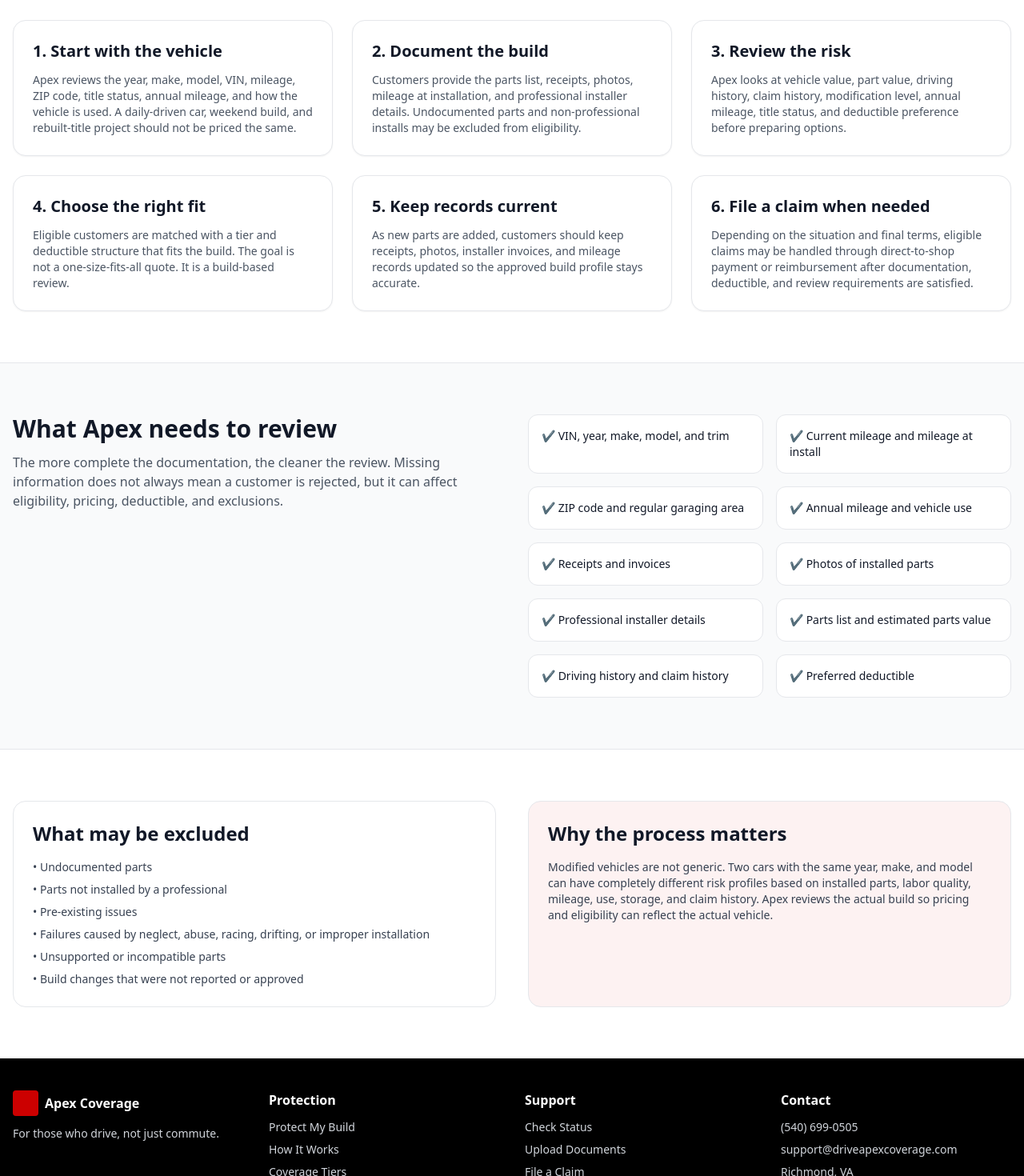
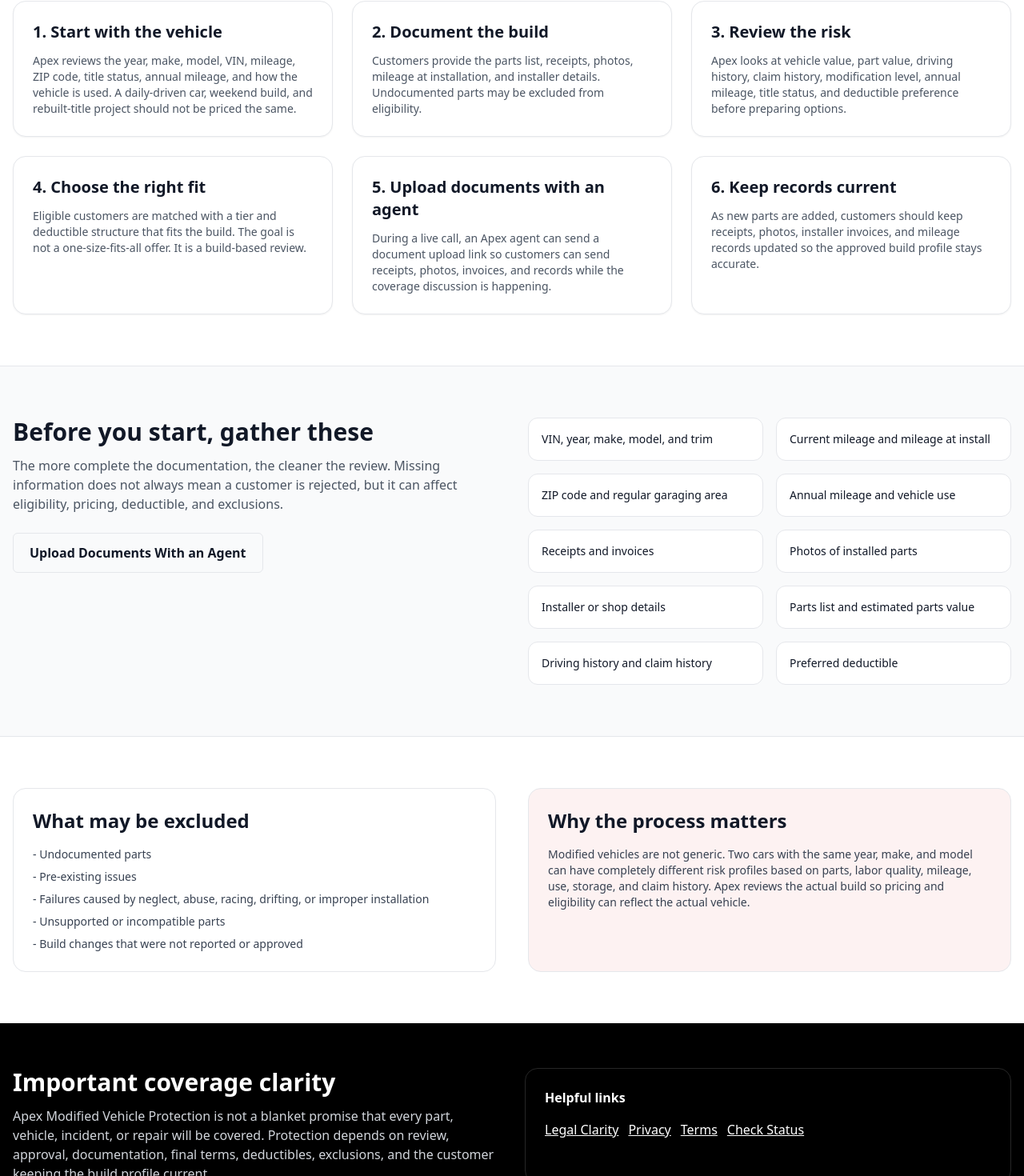
Before and after one commit to apexcoverage/Apex-Coverage-Site, a Next.js app: page /how-it-works in a window 1280 px wide. Shown: the part 555-2025 px from the top of the page at 80% size. Built offline with nearby package versions, Linux system fonts and the light colour scheme.

Commit message:
Update page.tsx

```diff
--- a/app/how-it-works/page.tsx
+++ b/app/how-it-works/page.tsx
@@ -1,8 +1,10 @@
+import Link from "next/link";
 import React from "react";
 
 export const metadata = {
   title: "How It Works | Apex Coverage",
-  description: "How Apex Modified Vehicle Protection reviews professionally modified street-driven vehicles.",
+  description:
+    "How Apex Modified Vehicle Protection reviews modified street-driven vehicles.",
 };
 
 const steps = [
@@ -12,7 +14,7 @@
   },
   {
     title: "2. Document the build",
-    body: "Customers provide the parts list, receipts, photos, mileage at installation, and professional installer details. Undocumented parts and non-professional installs may be excluded from eligibility.",
+    body: "Customers provide the parts list, receipts, photos, mileage at installation, and installer details. Undocumented parts may be excluded from eligibility.",
   },
   {
     title: "3. Review the risk",
@@ -20,16 +22,29 @@
   },
   {
     title: "4. Choose the right fit",
-    body: "Eligible customers are matched with a tier and deductible structure that fits the build. The goal is not a one-size-fits-all quote. It is a build-based review.",
+    body: "Eligible customers are matched with a tier and deductible structure that fits the build. The goal is not a one-size-fits-all offer. It is a build-based review.",
   },
   {
-    title: "5. Keep records current",
+    title: "5. Upload documents with an agent",
+    body: "During a live call, an Apex agent can send a document upload link so customers can send receipts, photos, invoices, and records while the coverage discussion is happening.",
+  },
+  {
+    title: "6. Keep records current",
     body: "As new parts are added, customers should keep receipts, photos, installer invoices, and mileage records updated so the approved build profile stays accurate.",
   },
-  {
-    title: "6. File a claim when needed",
-    body: "Depending on the situation and final terms, eligible claims may be handled through direct-to-shop payment or reimbursement after documentation, deductible, and review requirements are satisfied.",
-  },
+];
+
+const checklist = [
+  "VIN, year, make, model, and trim",
+  "Current mileage and mileage at install",
+  "ZIP code and regular garaging area",
+  "Annual mileage and vehicle use",
+  "Receipts and invoices",
+  "Photos of installed parts",
+  "Installer or shop details",
+  "Parts list and estimated parts value",
+  "Driving history and claim history",
+  "Preferred deductible",
 ];
 
 export default function HowItWorksPage() {
@@ -41,20 +56,30 @@
           style={{ backgroundImage: "linear-gradient(135deg, rgba(204,0,0,.10), transparent)" }}
         />
         <div className="relative max-w-7xl mx-auto px-4 py-16">
-          <span className="text-sm tracking-wide text-[#cc0000] font-semibold">HOW IT WORKS</span>
+          <span className="text-sm tracking-wide text-[#cc0000] font-semibold">
+            HOW IT WORKS
+          </span>
           <h1 className="mt-2 text-4xl md:text-5xl font-bold max-w-3xl">
             A cleaner process for reviewing modified street cars.
           </h1>
           <p className="mt-4 text-gray-600 max-w-3xl">
-            Apex Modified Vehicle Protection is built around documentation and risk review. A clean, professionally installed build should be treated differently than an undocumented or poorly installed one.
+            Apex Modified Vehicle Protection is built around documentation and
+            risk review. A clean, well-documented build should be treated
+            differently than an undocumented or poorly installed one.
           </p>
           <div className="mt-6 flex flex-wrap gap-3">
-            <a href="/build-review" className="inline-flex items-center gap-2 bg-[#cc0000] text-white px-5 py-3 rounded-md font-semibold hover:bg-red-700 transition">
-              Start Build Review
-            </a>
-            <a href="/tiers" className="inline-flex items-center gap-2 px-5 py-3 rounded-md border font-semibold hover:bg-gray-50 transition">
+            <Link
+              href="/build-review"
+              className="inline-flex items-center gap-2 bg-[#cc0000] text-white px-5 py-3 rounded-md font-semibold hover:bg-red-700 transition"
+            >
+              Protect My Build
+            </Link>
+            <Link
+              href="/tiers"
+              className="inline-flex items-center gap-2 px-5 py-3 rounded-md border font-semibold hover:bg-gray-50 transition"
+            >
               Compare Tiers
-            </a>
+            </Link>
           </div>
         </div>
       </section>
@@ -73,25 +98,24 @@
       <section className="bg-gray-50 border-y">
         <div className="max-w-7xl mx-auto px-4 py-16 grid md:grid-cols-2 gap-10 items-start">
           <div>
-            <h2 className="text-3xl font-bold">What Apex needs to review</h2>
+            <h2 className="text-3xl font-bold">Before you start, gather these</h2>
             <p className="mt-3 text-gray-600">
-              The more complete the documentation, the cleaner the review. Missing information does not always mean a customer is rejected, but it can affect eligibility, pricing, deductible, and exclusions.
+              The more complete the documentation, the cleaner the review.
+              Missing information does not always mean a customer is rejected,
+              but it can affect eligibility, pricing, deductible, and exclusions.
             </p>
+            <Link
+              href="/document-upload"
+              className="mt-6 inline-flex items-center gap-2 px-5 py-3 rounded-md border font-semibold hover:bg-white transition"
+            >
+              Upload Documents With an Agent
+            </Link>
           </div>
           <div className="grid sm:grid-cols-2 gap-4 text-sm">
-            {[
-              "VIN, year, make, model, and trim",
-              "Current mileage and mileage at install",
-              "ZIP code and regular garaging area",
-              "Annual mileage and vehicle use",
-              "Receipts and invoices",
-              "Photos of installed parts",
-              "Professional installer details",
-              "Parts list and estimated parts value",
-              "Driving history and claim history",
-              "Preferred deductible",
-            ].map((item) => (
-              <div key={item} className="bg-white border rounded-xl p-4">✔️ {item}</div>
+            {checklist.map((item) => (
+              <div key={item} className="bg-white border rounded-xl p-4">
+                {item}
+              </div>
             ))}
           </div>
         </div>
@@ -102,19 +126,53 @@
           <div className="border rounded-2xl p-6">
             <h2 className="text-2xl font-bold">What may be excluded</h2>
             <ul className="mt-4 space-y-2 text-sm text-gray-700">
-              <li>• Undocumented parts</li>
-              <li>• Parts not installed by a professional</li>
-              <li>• Pre-existing issues</li>
-              <li>• Failures caused by neglect, abuse, racing, drifting, or improper installation</li>
-              <li>• Unsupported or incompatible parts</li>
-              <li>• Build changes that were not reported or approved</li>
+              <li>- Undocumented parts</li>
+              <li>- Pre-existing issues</li>
+              <li>- Failures caused by neglect, abuse, racing, drifting, or improper installation</li>
+              <li>- Unsupported or incompatible parts</li>
+              <li>- Build changes that were not reported or approved</li>
             </ul>
           </div>
           <div className="border rounded-2xl p-6 bg-[#cc0000]/5">
             <h2 className="text-2xl font-bold">Why the process matters</h2>
             <p className="mt-4 text-sm text-gray-700">
-              Modified vehicles are not generic. Two cars with the same year, make, and model can have completely different risk profiles based on installed parts, labor quality, mileage, use, storage, and claim history. Apex reviews the actual build so pricing and eligibility can reflect the actual vehicle.
+              Modified vehicles are not generic. Two cars with the same year,
+              make, and model can have completely different risk profiles based
+              on parts, labor quality, mileage, use, storage, and claim history.
+              Apex reviews the actual build so pricing and eligibility can
+              reflect the actual vehicle.
             </p>
+          </div>
+        </div>
+      </section>
+
+      <section className="bg-black text-white">
+        <div className="max-w-7xl mx-auto px-4 py-14 grid md:grid-cols-2 gap-8">
+          <div>
+            <h2 className="text-3xl font-bold">Important coverage clarity</h2>
+            <p className="mt-3 text-gray-300">
+              Apex Modified Vehicle Protection is not a blanket promise that
+              every part, vehicle, incident, or repair will be covered. Protection
+              depends on review, approval, documentation, final terms, deductibles,
+              exclusions, and the customer keeping the build profile current.
+            </p>
+          </div>
+          <div className="border border-white/15 rounded-2xl p-6">
+            <h3 className="font-semibold">Helpful links</h3>
+            <div className="mt-4 flex flex-wrap gap-3">
+              <Link href="/legal" className="underline hover:text-white">
+                Legal Clarity
+              </Link>
+              <Link href="/privacy" className="underline hover:text-white">
+                Privacy
+              </Link>
+              <Link href="/terms" className="underline hover:text-white">
+                Terms
+              </Link>
+              <Link href="/status" className="underline hover:text-white">
+                Check Status
+              </Link>
+            </div>
           </div>
         </div>
       </section>
```
